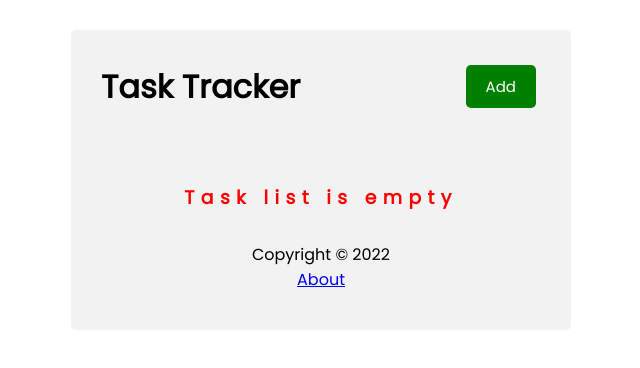
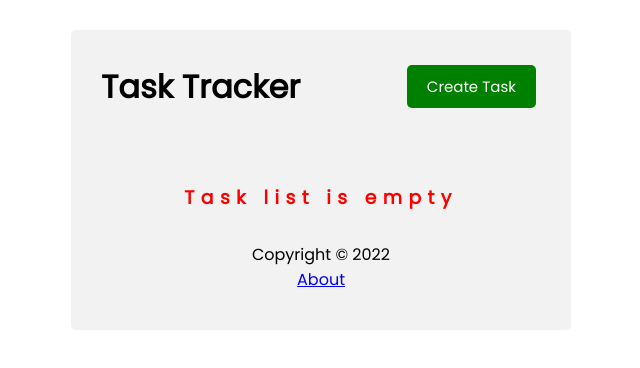
Before and after one commit to Lafemart/react-tast-tracker, a React (Create React App) app: page / in a window 1280 px wide. Shown: the top 368 px of the page, without its empty margins (319-959 px from the left). Built offline with nearby package versions, Linux system fonts and the light colour scheme; data requests are answered from the project's data file.

Commit message:
added CustomButton component, adjusted header component, installed style-components

```diff
--- a/package.json
+++ b/package.json
@@ -13,6 +13,7 @@
     "react-icons": "^4.1.0",
     "react-router-dom": "^6.2.1",
     "react-scripts": "^5.0.0",
+    "styled-components": "^5.3.3",
     "web-vitals": "^0.2.4"
   },
   "scripts": {
--- a/src/App.js
+++ b/src/App.js
@@ -7,111 +7,111 @@ import Footer from "./components/Footer";
 import About from "./components/About";
 import { BrowserRouter as Router, Route, Routes } from "react-router-dom";
 
-
 const App = () => {
-  const [showAddtask, setShowAddTask] = useState(false)
-  const [tasks, setTasks] = useState([])
-
+  const [showAddTask, setShowAddTask] = useState(false);
+  const [tasks, setTasks] = useState([]);
 
   //AddTask::::::::add task using the form to the back, before we now fetch it to the UI
   const addTask = async (task) => {
-    const res = await fetch('http://localhost:5000/tasks', {
-      method: 'POST',
+    const res = await fetch("http://localhost:5000/tasks", {
+      method: "POST",
       headers: {
-        'Content-type': 'application/json'
+        "Content-type": "application/json",
       },
       body: JSON.stringify(task),
-    })
+    });
 
-    const data = await res.json()
+    const data = await res.json();
 
-    setTasks([data, ...tasks])
-
-  }
-
+    setTasks([data, ...tasks]);
+  };
 
   //::::::: Fetch tasks from the server using a promise, and await fetch
   const fetchTasks = async () => {
-    const res = await fetch('http://localhost:5000/tasks')
-    const data = await res.json()
+    const res = await fetch("http://localhost:5000/tasks");
+    const data = await res.json();
 
-    return data
-  }
-
+    return data;
+  };
 
   //::::::::: Side effect (we use the useEffect to get the tasks we fetch and update the useState i.e setTasks)
   useEffect(() => {
     const getTasks = async () => {
-      const tasksFromServer = await fetchTasks()
-      setTasks(tasksFromServer)
-    }
+      const tasksFromServer = await fetchTasks();
+      setTasks(tasksFromServer);
+    };
 
-    getTasks()
-  }, [])
-
+    getTasks();
+  }, []);
 
   // Delete Task:::::::delete a task from both server and UI
   const deleteTask = async (id) => {
     await fetch(`http://localhost:5000/tasks/${id}`, {
-      method: 'DELETE'
-    })
-    setTasks(tasks.filter((task) => task.id !== id
-    ))
-  }
-
+      method: "DELETE",
+    });
+    setTasks(tasks.filter((task) => task.id !== id));
+  };
 
   // Set Reminder on/off (this is also method to update a single field e.g reminder)
   //::::::: We also Fetch individual task from the server using a promise, and await fetch
   const fetchTask = async (id) => {
-    const res = await fetch(`http://localhost:5000/tasks/${id}`)
-    const data = await res.json()
+    const res = await fetch(`http://localhost:5000/tasks/${id}`);
+    const data = await res.json();
 
-    return data
-  }
+    return data;
+  };
 
   const toggleReminder = async (id) => {
-    const taskToToggle = await fetchTask(id)
+    const taskToToggle = await fetchTask(id);
     const updatedTask = {
       ...taskToToggle,
-      reminder: !taskToToggle.reminder
-    }
+      reminder: !taskToToggle.reminder,
+    };
 
     const res = await fetch(`http://localhost:5000/tasks/${id}`, {
-      method: 'PUT',
-      headers: { 'Content-Type': 'application/json' },
-      body: JSON.stringify(updatedTask)
-    })
+      method: "PUT",
+      headers: { "Content-Type": "application/json" },
+      body: JSON.stringify(updatedTask),
+    });
 
-    const data = await res.json()
+    const data = await res.json();
 
-    setTasks(tasks.map((task) =>
-      task.id === id ? {
-        ...task, reminder:
-          data.reminder
-      } : task
-    ))
-  }
+    setTasks(
+      tasks.map((task) =>
+        task.id === id
+          ? {
+              ...task,
+              reminder: data.reminder,
+            }
+          : task
+      )
+    );
+  };
 
   return (
     <Router>
       <div className="container">
-        <Header onAdd={() => setShowAddTask(!showAddtask)}
-          showAdd={showAddtask}
+        <Header
+          toggleShowAddTask={() => setShowAddTask(!showAddTask)}
+          btnText={showAddTask}
         />
-        {showAddtask && <AddTask onAdd={addTask}
-        />}
-        {tasks.length > 0 ? (<Tasks tasks={tasks}
-          onDelete={deleteTask}
-          onToggle={toggleReminder}
-        />) : (
-          <TaskEmpty />)}
-          <Routes>
-          <Route path='/about' element={<About />} />
+        {showAddTask && <AddTask onAdd={addTask} />}
+        {tasks.length > 0 ? (
+          <Tasks
+            tasks={tasks}
+            onDelete={deleteTask}
+            onToggle={toggleReminder}
+          />
+        ) : (
+          <TaskEmpty />
+        )}
+        <Routes>
+          <Route path="/about" element={<About />} />
         </Routes>
         <Footer />
       </div>
     </Router>
-  )
-}
+  );
+};
 
 export default App;
--- a/src/components/AddTask.js
+++ b/src/components/AddTask.js
@@ -1,60 +1,71 @@
-import { useState } from "react"
+import { useState } from "react";
+import Button from "./CustomButton";
 
-const AddTask = ({onAdd}) => {
+const AddTask = ({ onAdd }) => {
+  const [text, setText] = useState("");
+  const [day, setDay] = useState("");
+  const [reminder, setReminder] = useState(false);
 
-    const [text, setText]= useState('')
-    const [day, setDay]= useState('')
-    const [reminder, setReminder]= useState(false)
-
-    const onChangeTextHandler = (event)=>{
-        setText(event.target.value)
+  const onChangeTextHandler = (event) => {
+    setText(event.target.value);
   };
 
-    const onChangeDayHandler = (event)=>{
-        setDay(event.target.value)
+  const onChangeDayHandler = (event) => {
+    setDay(event.target.value);
   };
 
-    const onChangeReminderHandler = (event)=>{
-        setReminder(event.currentTarget.checked)
+  const onChangeReminderHandler = (event) => {
+    setReminder(event.currentTarget.checked);
   };
 
-    const onSubmit = (event) =>{
-        event.preventDefault()
+  const onSubmit = (event) => {
+    event.preventDefault();
 
-        onAdd({text, day, reminder})
+    onAdd({ text, day, reminder });
 
-        setText('')
-        setDay('')
-        setReminder(false)
-    }
+    setText("");
+    setDay("");
+    setReminder(false);
+  };
 
   return (
     <form className="add-form" onSubmit={onSubmit}>
       <div className="form-control">
         <label htmlFor="">Task</label>
-            <input type="text" placeholder="add
+        <input
+          type="text"
+          placeholder="add
             Task"
-            value={text} onChange={onChangeTextHandler}
+          value={text}
+          onChange={onChangeTextHandler}
           required
         />
       </div>
       <div className="form-control">
         <label htmlFor="">Day and time</label>
-            <input type="text" placeholder="add Day & Time"
-            value={day} onChange={onChangeDayHandler}
+        <input
+          type="text"
+          placeholder="add Day & Time"
+          value={day}
+          onChange={onChangeDayHandler}
           required
         />
       </div>
       <div className="form-control form-control-check">
-            <label htmlFor="">Set Reminder</label>
-            <input type="checkbox" checked={reminder}
-            value={reminder} onChange={onChangeReminderHandler}
+        <label htmlFor="">{"Set Reminder"}</label>
+        <input
+          type="checkbox"
+          checked={reminder}
+          value={reminder}
+          onChange={onChangeReminderHandler}
         />
       </div>
-        <input className="btn btn-block" type="submit" value={'Save Task'}
-        />
+      {/* <input className="btn btn-block" type="submit" value={"Save Task"} /> */}
+      <Button primary width={"100%"}>
+        {"Login"}
+      </Button>
     </form>
-  )
-}
+  );
+};
 
-export default AddTask
+export default AddTask;
--- a/src/components/Button.js
+++ b/src/components/Button.js
@@ -1,11 +1,9 @@
+const Button = ({ handleClick, text }) => {
+  return (
+    <button className="btn" onClick={handleClick}>
+      {text}
+    </button>
+  );
+};
 
-const Button = ({onAdd, text}) => {
-  return (
-    <button className = "btn"
-    onClick={onAdd}
-    >{text}</button>
-  )
-}
-
-
-export default Button
+export default Button;
--- /dev/null
+++ b/src/components/CustomButton/button.styles.js
@@ -0,0 +1,24 @@
+import styled from "styled-components";
+
+export const CustomButton = styled.button`
+  margin: 5px;
+  font-size: 15px;
+  cursor: pointer;
+  padding: 10px 20px;
+  border-radius: 5px;
+  font-family: inherit;
+  text-decoration: none;
+  display: inline-block;
+  color: ${({ primary }) => (primary ? "#fff" : "green")};
+  border: ${({ primary }) => (primary ? "none" : "1px solid green")};
+  width: ${({ width }) => (width ? width : "max-content")};
+  background: ${({ primary }) => (primary ? "green" : "transparent")};
+
+  &:focus {
+    outline: none;
+  }
+
+  &:active {
+    transform: scale(0.98);
+  }
+`;
--- /dev/null
+++ b/src/components/CustomButton/index.jsx
@@ -0,0 +1,10 @@
+import React from "react";
+import { CustomButton } from "./button.styles";
+
+const Button = ({ primary, handleClick, width, children }) => (
+  <CustomButton primary={primary} width={width} onClick={handleClick}>
+    {children}
+  </CustomButton>
+);
+
+export default Button;
--- a/src/components/Header.js
+++ b/src/components/Header.js
@@ -1,18 +1,20 @@
-import { useLocation } from "react-router-dom"
-import Button from "./Button"
+import { useLocation } from "react-router-dom";
+import Button from "./CustomButton";
 
-const Header = ({onAdd, showAdd}) => {
-  const location = useLocation()
+const Header = ({ toggleShowAddTask, btnText }) => {
+  const location = useLocation();
   return (
     <header className="header">
-        <h1>Task Tracker </h1>
-        { location.pathname === '/' && <Button  onAdd={onAdd}
-        color= {showAdd ? 'red !important' : 'green'}
-        text= {showAdd ? 'Close' : 'Add'}
-        onClick = {onAdd}
-        />}
+      <h1>Task Tracker </h1>
+      {location.pathname === "/" && (
+        <Button
+          primary
+          handleClick={toggleShowAddTask}
+          children={btnText ? "Close" : "Create Task"}
+        />
+      )}
     </header>
-  )
-}
+  );
+};
 
-export default Header
+export default Header;
```
Also changed, not shown: 1 other file (tests, documents, lock files or other folders). Lines whose indentation alone changed are shown as unchanged.
